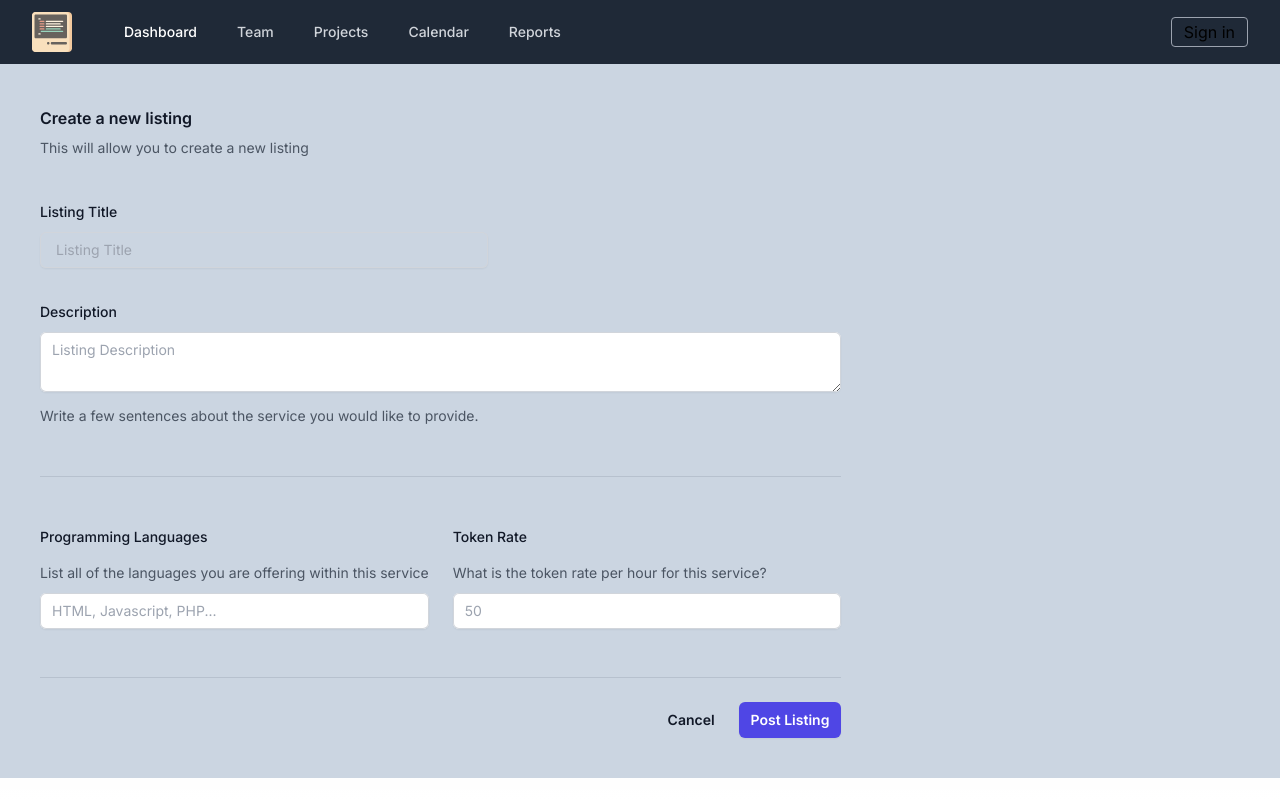
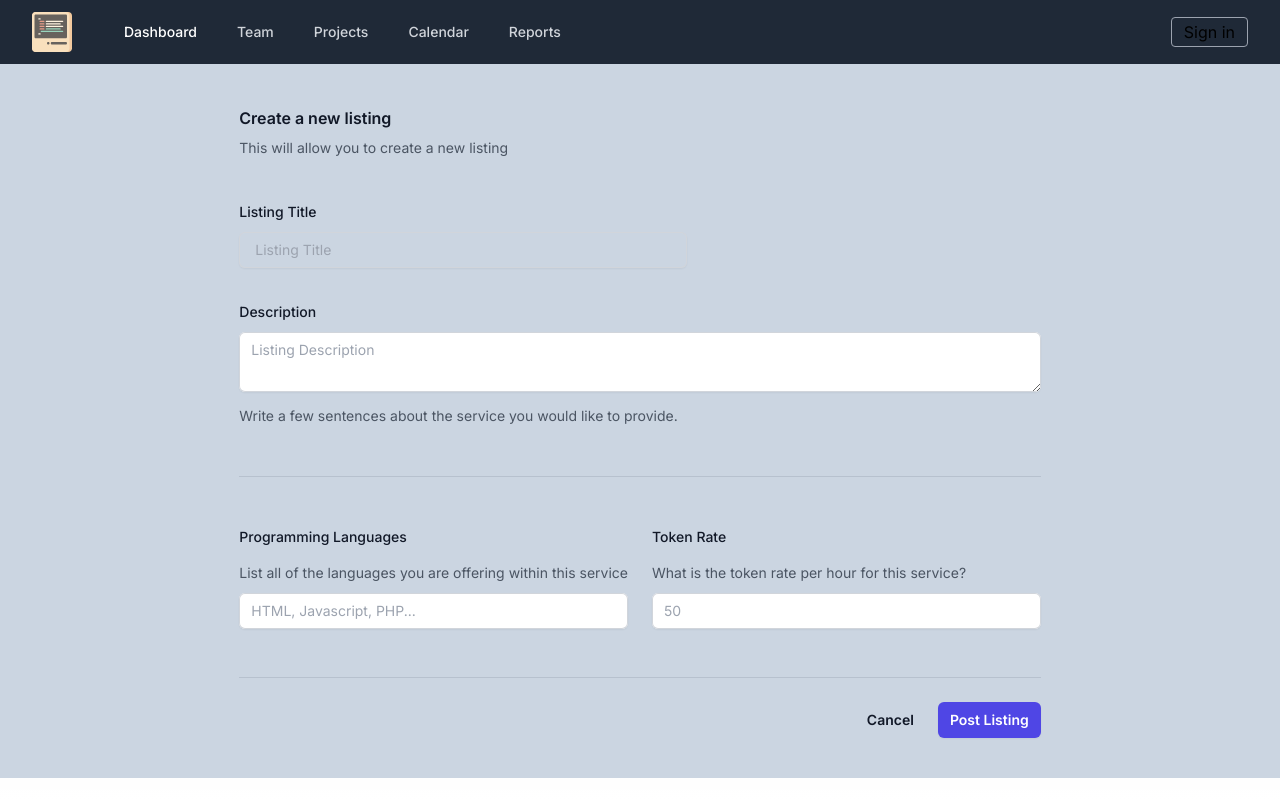
Before and after one commit to Spyabo/coach-me-code, a Next.js app: page /listings/create-listing in a window 1280 px wide. Built offline with nearby package versions, Linux system fonts and the light colour scheme; no server answers.

Commit message:
Add listing form page

```diff
--- a/src/app/listings/create-listing/page.tsx
+++ b/src/app/listings/create-listing/page.tsx
@@ -2,7 +2,7 @@ import ListingForm from "@/app/components/ListingForm";
 
 export default async function Page() {
   return (
-    <div className="mx-auto flex px-10 py-10 bg-slate-300">
+    <div className="mx-auto flex justify-center px-10 py-10 bg-slate-300">
       <ListingForm />
     </div>
   );
```
